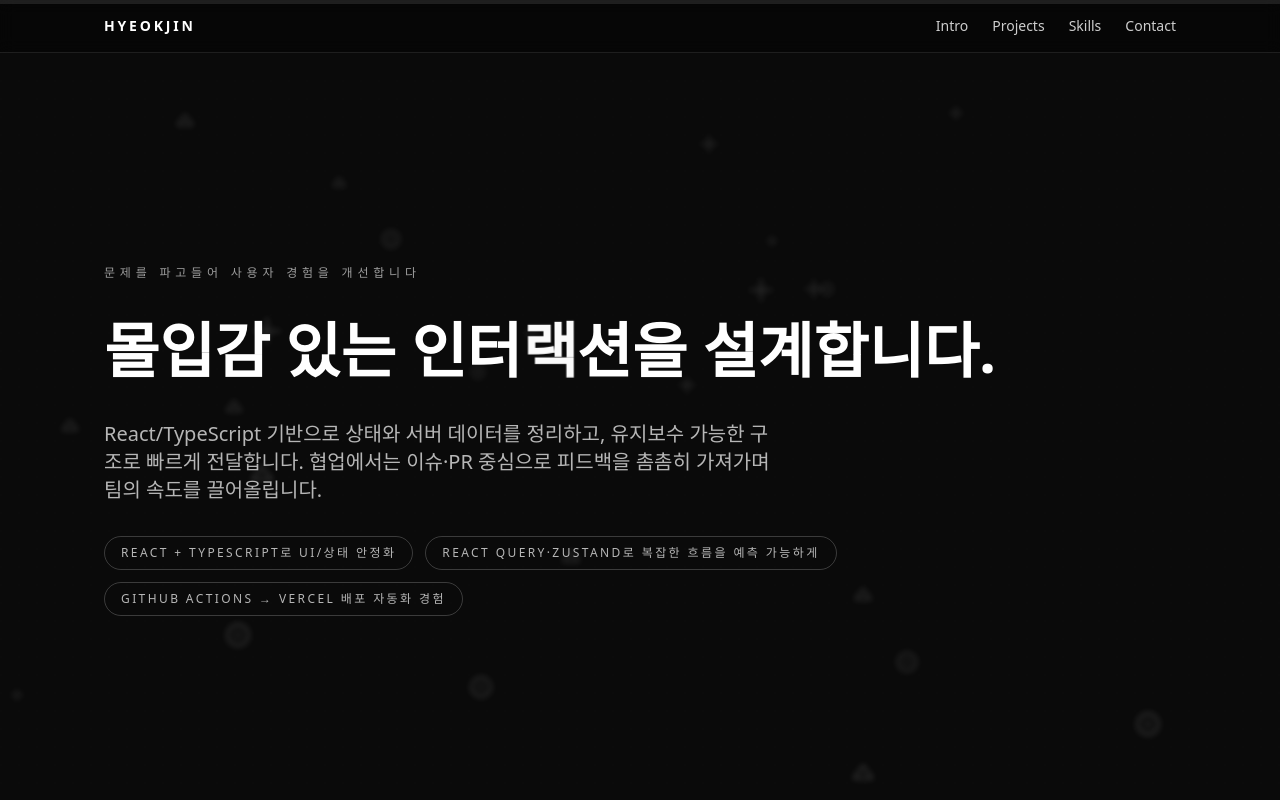
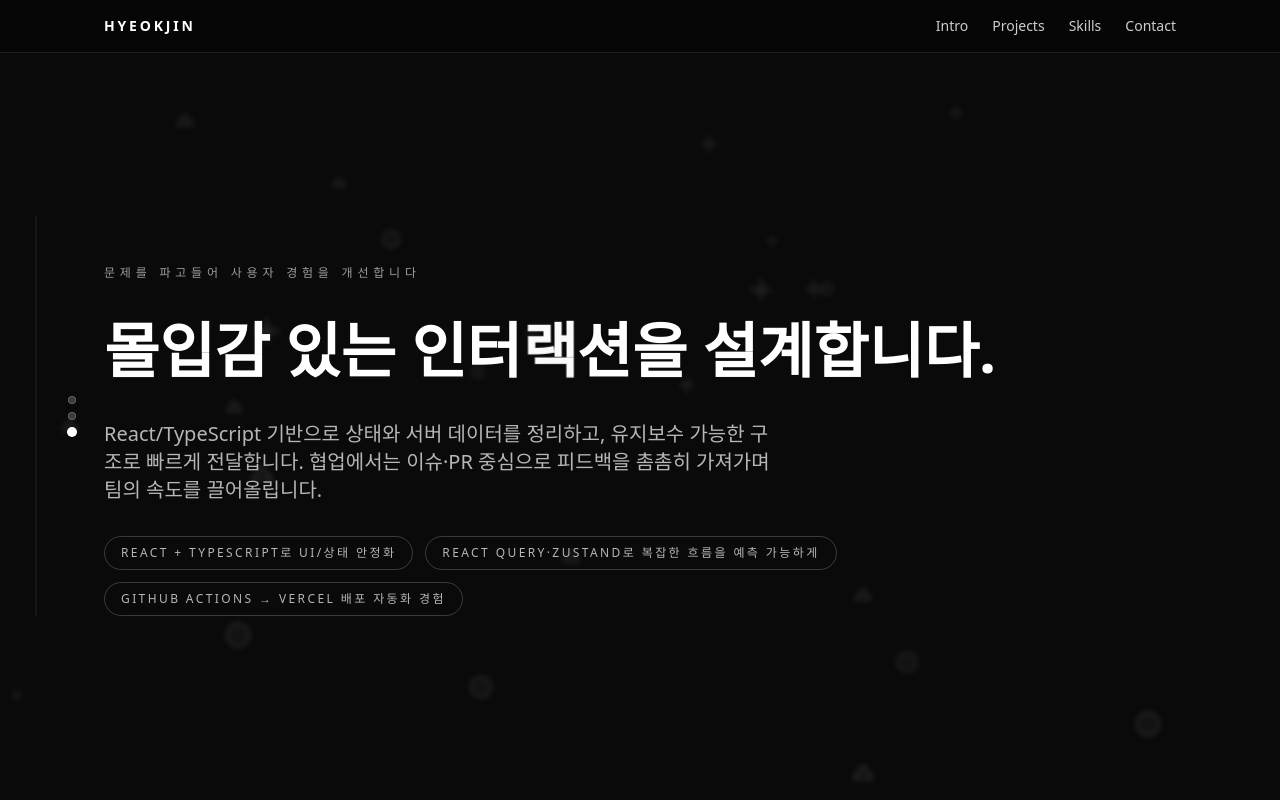
Before and after one commit to blueiz920/hyeokjinsss, a Next.js app in the folder hyeokjinss/: page / in a window 1280 px wide. Shown: the top 800 px of the page. Built offline with nearby package versions, Linux system fonts and the light colour scheme.

Commit message:
feat : 자잘한 디자인수정 및 스크롤 프로그레스 바 좌측으로 이동, 프로젝트 scrollIndicator 적용

```diff
--- a/hyeokjinss/app/globals.css
+++ b/hyeokjinss/app/globals.css
@@ -4,10 +4,15 @@
   color-scheme: dark;
 }
 
+html::-webkit-scrollbar {
+  width: 0; /* 너비 0으로 설정 */
+}
+
 @layer base {
   html {
     scroll-behavior: auto;
   }
+
 
   body {
     @apply bg-neutral-950 text-white;
@@ -38,7 +43,13 @@
 
   .project-pin {
     @apply relative mx-auto w-full px-6 md:px-10 pt-24 ;
-    height: clamp(400px, 60vh, 700px);
+    height: clamp(400px, 50vh, 700px);
+  }
+
+  @media (min-width: 768px) {
+    .project-pin {
+      height: clamp(400px, 70vh, 700px);
+    }
   }
 
   .project-stage {
@@ -48,6 +59,7 @@
   .project-card {
     @apply absolute inset-0 rounded-3xl border border-white/10 bg-white/5 p-8 shadow-[0_20px_60px_rgba(0,0,0,0.4)] mb-3;
   }
+
 
   .skills-pin {
     @apply relative h-screen overflow-hidden pt-24 ;
@@ -64,3 +76,27 @@
         width: clamp(300px, 40vh, 400px);
   }
 }
+
+@layer utilities {
+  @keyframes sp-dot-in {
+    from {
+      opacity: 0;
+      transform: translateX(8px);
+    }
+    to {
+      opacity: 1;
+      transform: translateX(0);
+    }
+  }
+
+  @keyframes sp-dot-out {
+    from {
+      opacity: 1;
+      transform: translateX(0);
+    }
+    to {
+      opacity: 0;
+      transform: translateX(8px);
+    }
+  }
+}
--- a/hyeokjinss/app/layout.tsx
+++ b/hyeokjinss/app/layout.tsx
@@ -3,18 +3,11 @@ import type { Metadata } from "next";
 import { Geist, Geist_Mono } from "next/font/google";
 import { ScrollRuntimeProvider } from "@/hooks/useScrollRuntime";
 import { SectionRegistryProvider } from "@/hooks/useSectionRegistry";
-// import { MotionToggle } from "@/components/common/MotionToggle";
+import { ScrollIndicatorsProvider } from "@/hooks/useScrollIndicators";
 import { ScrollProgress } from "@/components/common/ScrollProgress";
 
-const geistSans = Geist({
-  variable: "--font-geist-sans",
-  subsets: ["latin"],
-});
-
-const geistMono = Geist_Mono({
-  variable: "--font-geist-mono",
-  subsets: ["latin"],
-});
+const geistSans = Geist({ variable: "--font-geist-sans", subsets: ["latin"] });
+const geistMono = Geist_Mono({ variable: "--font-geist-mono", subsets: ["latin"] });
 
 export const metadata: Metadata = {
   title: "Hyeokjin | Frontend Portfolio",
@@ -26,21 +19,16 @@ export const metadata: Metadata = {
   },
 };
 
-export default function RootLayout({
-  children,
-}: Readonly<{
-  children: React.ReactNode;
-}>) {
+export default function RootLayout({ children }: { children: React.ReactNode }) {
   return (
     <html lang="en">
-      <body
-        className={`${geistSans.variable} ${geistMono.variable} bg-neutral-950 font-sans text-white antialiased`}
-      >
+      <body className={`${geistSans.variable} ${geistMono.variable} bg-neutral-950 font-sans text-white antialiased`}>
         <ScrollRuntimeProvider>
           <SectionRegistryProvider>
-            <ScrollProgress />
-            {children}
-            {/* <MotionToggle /> */}
+            <ScrollIndicatorsProvider>
+              <ScrollProgress />
+              {children}
+            </ScrollIndicatorsProvider>
           </SectionRegistryProvider>
         </ScrollRuntimeProvider>
       </body>
--- a/hyeokjinss/components/common/ScrollProgress.tsx
+++ b/hyeokjinss/components/common/ScrollProgress.tsx
@@ -1,32 +1,128 @@
 "use client";
 
-import { useEffect, useState } from "react";
+import { useEffect, useMemo, useState } from "react";
+import { useScrollIndicators } from "@/hooks/useScrollIndicators";
 
 export const ScrollProgress = () => {
   const [progress, setProgress] = useState(0);
+  const { projects } = useScrollIndicators();
 
   useEffect(() => {
     const handleScroll = () => {
       const scrollTop = window.scrollY;
-      const maxScroll =
-        document.documentElement.scrollHeight - window.innerHeight;
-      const nextProgress = maxScroll > 0 ? scrollTop / maxScroll : 0;
-      setProgress(nextProgress);
+      const maxScroll = document.documentElement.scrollHeight - window.innerHeight;
+      const next = maxScroll > 0 ? scrollTop / maxScroll : 0;
+      setProgress(next);
     };
 
     handleScroll();
     window.addEventListener("scroll", handleScroll, { passive: true });
-
     return () => window.removeEventListener("scroll", handleScroll);
   }, []);
 
+  const total = projects.total;
+  const showDots = projects.active && total > 0;
+  const everActive = projects.everActive; // ✅ SSOT
+
+  const STAGGER_MS = 75;
+  const DURATION_MS = 200;
+
+  const dotStyles = useMemo(() => {
+    if (total <= 0) return [];
+
+    return Array.from({ length: total }, (_, i) => {
+      // 처음부터 showDots=false인 초기 로드에서는 out 애니메이션 자체를 금지(깜빡임 방지)
+      if (!showDots && !everActive) return undefined;
+
+      const delay = showDots ? i * STAGGER_MS : Math.max(0, total - 1 - i) * STAGGER_MS;
+      const name = showDots ? "sp-dot-in" : "sp-dot-out";
+
+      return {
+        animationName: name,
+        animationDuration: `${DURATION_MS}ms`,
+        animationTimingFunction: "cubic-bezier(0.2, 0.8, 0.2, 1)",
+        animationFillMode: "both",
+        animationDelay: `${delay}ms`,
+      } as const;
+    });
+  }, [total, showDots, everActive]);
+
   return (
-    <div className="fixed top-0 left-0 z-50 h-1 w-full bg-white/10">
+    <>
+        {/* Mobile: top bar */}
+    <div className="fixed top-0 left-0 z-50 h-1 w-full bg-white/10 md:hidden">
       <div
         className="h-full bg-white"
         style={{ transform: `scaleX(${progress})`, transformOrigin: "0%" }}
         aria-hidden="true"
       />
     </div>
+
+    {/* Mobile: dots */}
+    <div
+      className="fixed left-1/2 top-[1.9rem] z-50 md:hidden pointer-events-none -translate-x-1/2"
+      aria-hidden="true"
+    >
+      {total > 0 && (
+        <ol className="flex flex-row gap-2">
+          {Array.from({ length: total }).map((_, i) => {
+            const isActive = i === projects.step;
+            const initialHidden = !showDots && !everActive;
+
+            return (
+              <li
+                key={i}
+                style={dotStyles[i]}
+                className={initialHidden ? "opacity-0 translate-x-2" : ""}
+              >
+                <span
+                  className={[
+                    "block h-2 w-2 rounded-full border border-white/20",
+                    "transition-[transform,background-color] duration-200",
+                    isActive ? "bg-white scale-125" : "bg-white/20 scale-100",
+                  ].join(" ")}
+                />
+              </li>
+            );
+          })}
+        </ol>
+      )}
+    </div>
+
+      {/* Desktop+: left rail + dots */}
+    <div
+      className="fixed left-4 top-[13.5rem] z-50 hidden h-[50vh] w-10 md:block pointer-events-none"
+      aria-hidden="true"
+    >
+      {/* rail */}
+      <div className="absolute left-1/2 top-0 h-full w-px -translate-x-1/2 bg-white/10" />
+      <div
+        className="absolute left-1/2 top-0 h-full w-px -translate-x-1/2 origin-top bg-white"
+        style={{ transform: `scaleY(${progress})` }}
+      />
+
+      {/* projects dots */}
+      {total > 0 && (
+        <ol className="absolute left-full ml-3 top-1/2 -translate-y-1/2 flex flex-col gap-2">
+          {Array.from({ length: total }).map((_, i) => {
+            const isActive = i === projects.step;
+            const initialHidden = !showDots && !everActive;
+
+            return (
+              <li key={i} style={dotStyles[i]} className={initialHidden ? "opacity-0 translate-x-2" : ""}>
+                <span
+                  className={[
+                    "block h-2 w-2 rounded-full border border-white/20",
+                    "transition-[transform,background-color] duration-200",
+                    isActive ? "bg-white scale-125" : "bg-white/20 scale-100",
+                  ].join(" ")}
+                />
+              </li>
+            );
+          })}
+        </ol>
+      )}
+    </div>
+    </>
   );
 };
--- /dev/null
+++ b/hyeokjinss/hooks/useScrollIndicators.tsx
@@ -0,0 +1,102 @@
+"use client";
+
+import React, {
+  createContext,
+  useCallback,
+  useContext,
+  useMemo,
+  useState,
+} from "react";
+
+type ProjectsIndicatorState = {
+  active: boolean;
+  step: number; // 0..total-1
+  total: number; // 카드 개수
+  everActive: boolean; // ✅ 한 번이라도 active=true였는지(초기 깜빡임 방지/exit 애니 허용)
+};
+
+type ScrollIndicatorsValue = {
+  projects: ProjectsIndicatorState;
+  setProjectsActive: (active: boolean) => void;
+  setProjectsStep: (step: number) => void;
+  setProjectsTotal: (total: number) => void;
+  resetProjects: () => void;
+};
+
+const ScrollIndicatorsContext = createContext<ScrollIndicatorsValue | null>(null);
+
+const clamp = (v: number, min: number, max: number) =>
+  Math.max(min, Math.min(max, v));
+
+export const ScrollIndicatorsProvider = ({
+  children,
+}: {
+  children: React.ReactNode;
+}) => {
+  const [projects, setProjects] = useState<ProjectsIndicatorState>({
+    active: false,
+    step: 0,
+    total: 0,
+    everActive: false,
+  });
+
+  const setProjectsActive = useCallback((active: boolean) => {
+    setProjects((prev) => {
+      const nextEverActive = prev.everActive || active;
+      // 불필요 업데이트 방지
+      if (prev.active === active && prev.everActive === nextEverActive) return prev;
+      return { ...prev, active, everActive: nextEverActive };
+    });
+  }, []);
+
+  const setProjectsTotal = useCallback((total: number) => {
+    setProjects((prev) => {
+      const nextTotal = Math.max(0, total);
+      const nextStep =
+        nextTotal <= 0 ? 0 : clamp(prev.step, 0, Math.max(0, nextTotal - 1));
+
+      if (prev.total === nextTotal && prev.step === nextStep) return prev;
+      return { ...prev, total: nextTotal, step: nextStep };
+    });
+  }, []);
+
+  const setProjectsStep = useCallback((step: number) => {
+    setProjects((prev) => {
+      if (prev.total <= 0) {
+        if (prev.step === 0) return prev;
+        return { ...prev, step: 0 };
+      }
+      const nextStep = clamp(step, 0, Math.max(0, prev.total - 1));
+      if (nextStep === prev.step) return prev;
+      return { ...prev, step: nextStep };
+    });
+  }, []);
+
+  const resetProjects = useCallback(() => {
+    setProjects({ active: false, step: 0, total: 0, everActive: false });
+  }, []);
+
+  const value = useMemo(
+    () => ({
+      projects,
+      setProjectsActive,
+      setProjectsStep,
+      setProjectsTotal,
+      resetProjects,
+    }),
+    [projects, setProjectsActive, setProjectsStep, setProjectsTotal, resetProjects],
+  );
+
+  return (
+    <ScrollIndicatorsContext.Provider value={value}>
+      {children}
+    </ScrollIndicatorsContext.Provider>
+  );
+};
+
+export const useScrollIndicators = () => {
+  const ctx = useContext(ScrollIndicatorsContext);
+  if (!ctx)
+    throw new Error("useScrollIndicators must be used within ScrollIndicatorsProvider");
+  return ctx;
+};
--- a/hyeokjinss/lib/animation/intro.ts
+++ b/hyeokjinss/lib/animation/intro.ts
@@ -47,7 +47,7 @@ export const initIntroScroll = async ({
   bgLayer?: HTMLElement | null;
   prefersReducedMotion: boolean;
 }) => {
-  const { gsap, ScrollTrigger } = await loadGsap();
+  const { gsap } = await loadGsap();
   const profile = getMotionProfile(prefersReducedMotion);
 
   const items = root.querySelectorAll<HTMLElement>("[data-intro-item]");
```
Also changed, not shown: hyeokjinss/components/sections/ProjectReveal.tsx (+9 -1 lines), hyeokjinss/lib/animation/projectReveal.ts (+132 -80 lines).
